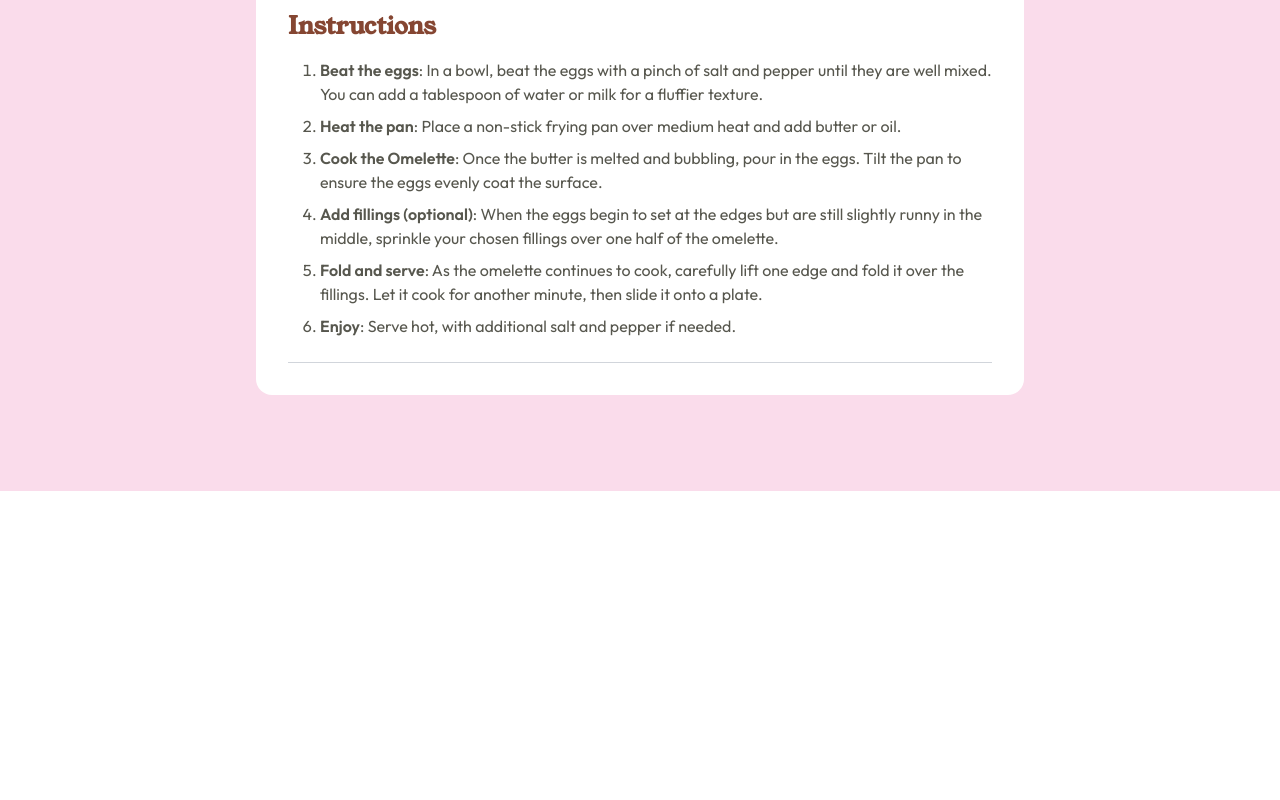
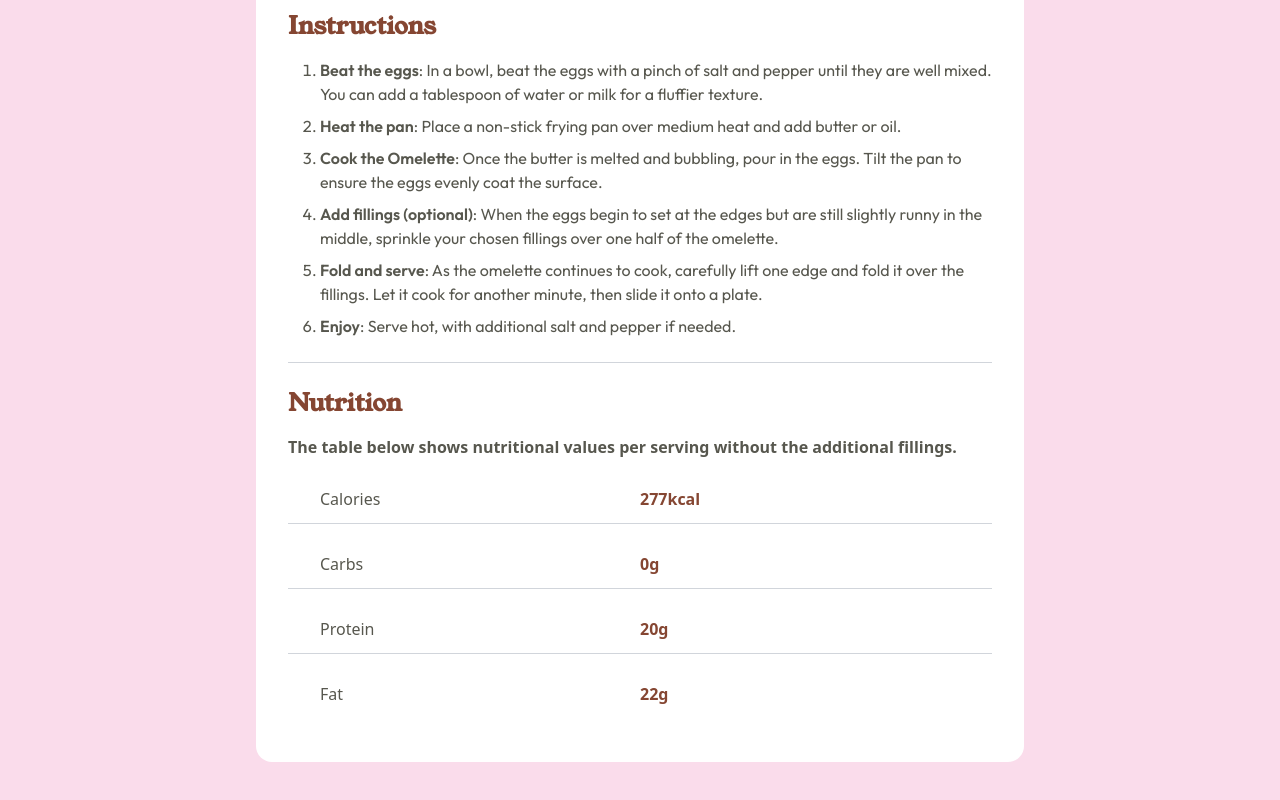
Before and after one commit to SajeedAninda/Recipe-Page, a React (Vite) app: page / in a window 1280 px wide. Shown: the part 1069-1869 px from the top of the page. Before the commit the page ends 1560 px from the top, so only its background shows below. Built offline with nearby package versions, Linux system fonts and the light colour scheme.

Commit message:
Completed Nutrition section

```diff
--- a/src/Components/Page.jsx
+++ b/src/Components/Page.jsx
@@ -63,7 +63,56 @@ const Page = () => {
                         <li className='text-[#57574E]'><span className='font-semibold '>Enjoy</span>: Serve hot, with additional salt and pepper if needed.
                         </li>
                     </ul>
+                </div>
 
+                <div className="nutritionSection pt-6 pb-6 space-y-4">
+                    <h1 className='text-2xl font-semibold font-youngSerif text-[#854632]'>
+                        Nutrition
+                    </h1>
+
+                    <p className='text-[#57574E] font-semibold'>
+                        The table below shows nutritional values per serving without the additional fillings.
+                    </p>
+
+                    <div className='flex border-b border-gray-300 py-3 px-8'>
+                        <div className='flex-1'>
+                            <p className='text-[#57574E] font-medium'>Calories</p>
+                        </div>
+
+                        <div className='flex-1'>
+                            <p className='text-[#854632] font-bold'>277kcal</p>
+                        </div>
+                    </div>
+
+                    <div className='flex border-b border-gray-300 py-3 px-8'>
+                        <div className='flex-1'>
+                            <p className='text-[#57574E] font-medium'>Carbs</p>
+                        </div>
+
+                        <div className='flex-1'>
+                            <p className='text-[#854632] font-bold'>0g</p>
+                        </div>
+                    </div>
+
+                    <div className='flex border-b border-gray-300 py-3 px-8'>
+                        <div className='flex-1'>
+                            <p className='text-[#57574E] font-medium'>Protein</p>
+                        </div>
+
+                        <div className='flex-1'>
+                            <p className='text-[#854632] font-bold'>20g</p>
+                        </div>
+                    </div>
+
+                    <div className='flex pt-3 px-8'>
+                        <div className='flex-1'>
+                            <p className='text-[#57574E] font-medium'>Fat</p>
+                        </div>
+
+                        <div className='flex-1'>
+                            <p className='text-[#854632] font-bold'>22g</p>
+                        </div>
+                    </div>
                 </div>
             </div>
         </div>
```
